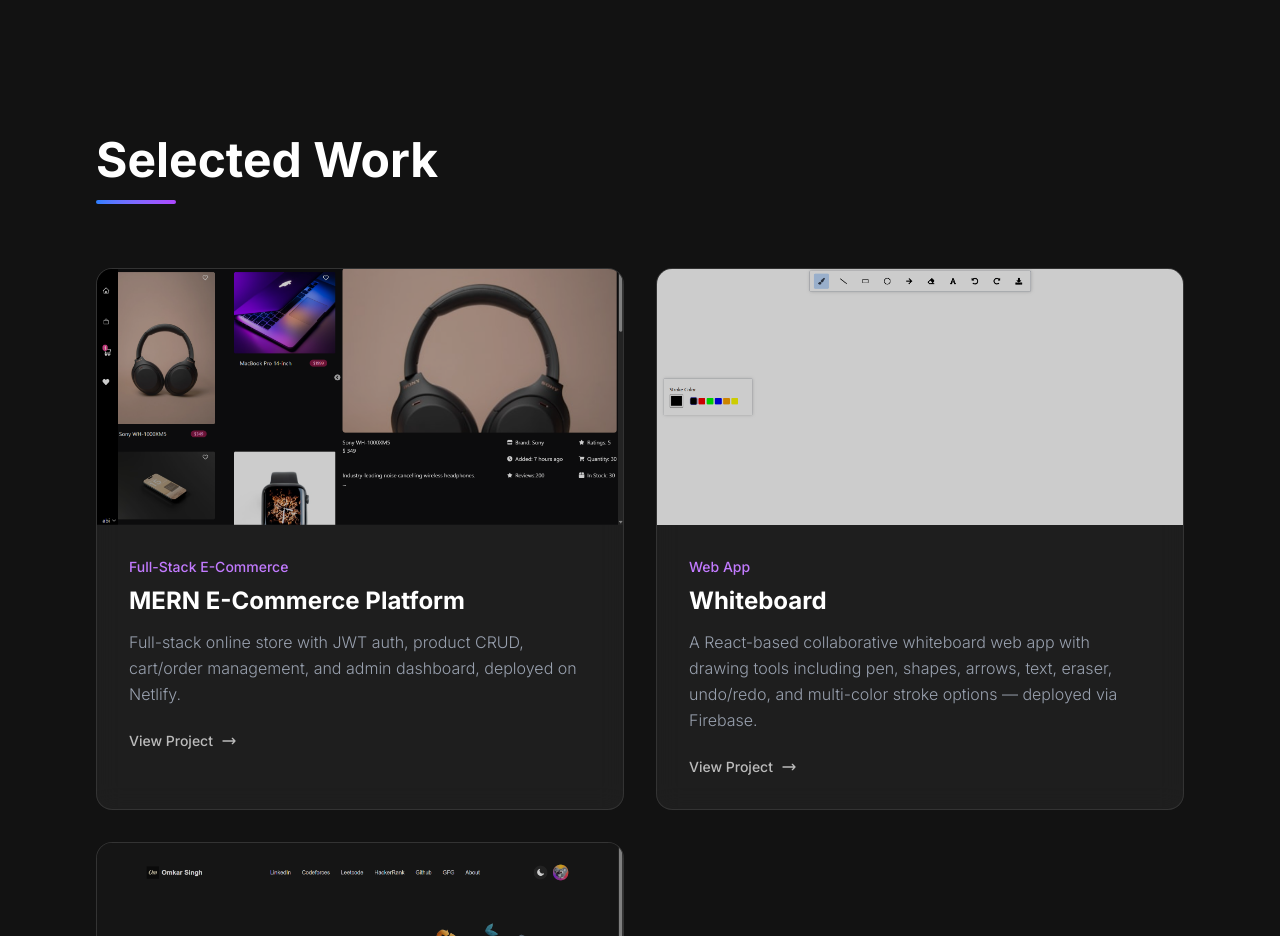
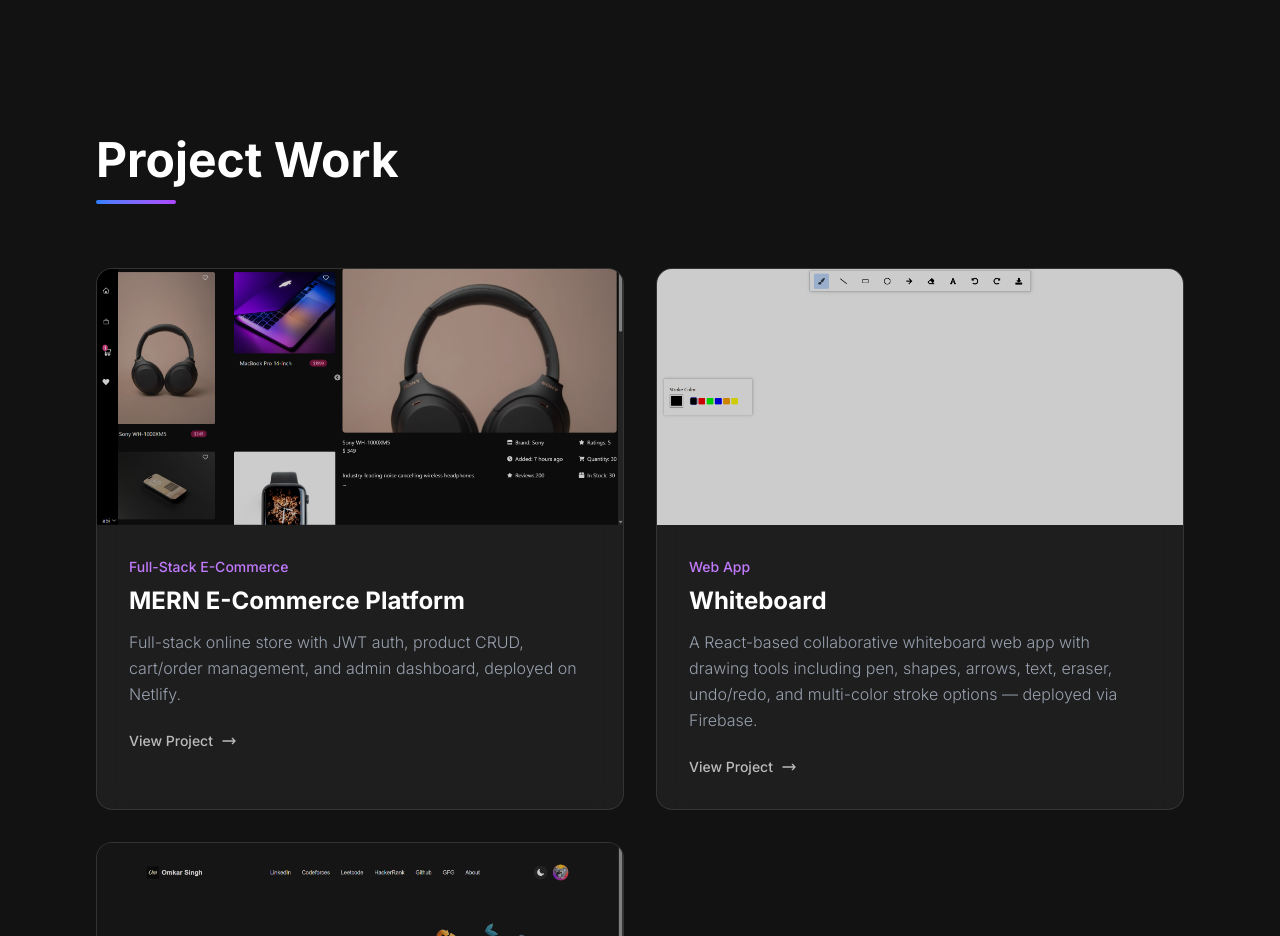
Before and after one commit to omkariitkgp31/finalPortfolio, a Next.js app: page / in a window 1280 px wide. Shown: the part 3960-4896 px from the top of the page. Built offline with nearby package versions, Linux system fonts and the light colour scheme.

Commit message:
Change 'Selected Work' header to 'Project Work'

```diff
--- a/src/components/Projects.tsx
+++ b/src/components/Projects.tsx
@@ -27,7 +27,7 @@
     <section className="min-h-screen bg-[#121212] py-24 px-8 md:px-24 relative z-20">
       <div className="max-w-7xl mx-auto">
         <div className="mb-16">
-          <h2 className="text-4xl md:text-5xl font-bold text-white mb-4">Selected Work</h2>
+          <h2 className="text-4xl md:text-5xl font-bold text-white mb-4">Project Work</h2>
           <div className="h-1 w-20 bg-gradient-to-r from-blue-500 to-purple-500 rounded-full"></div>
         </div>
 
```
